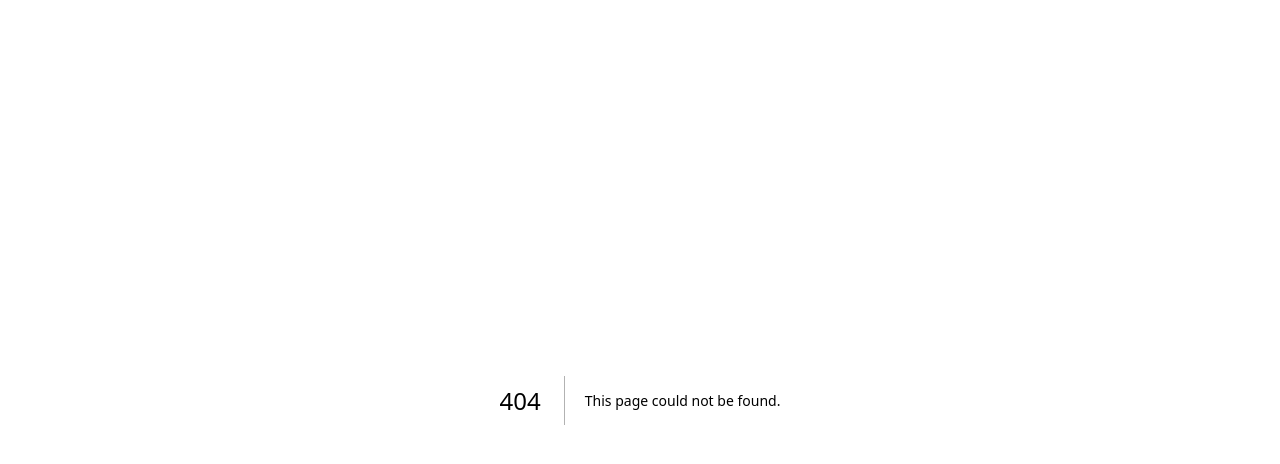
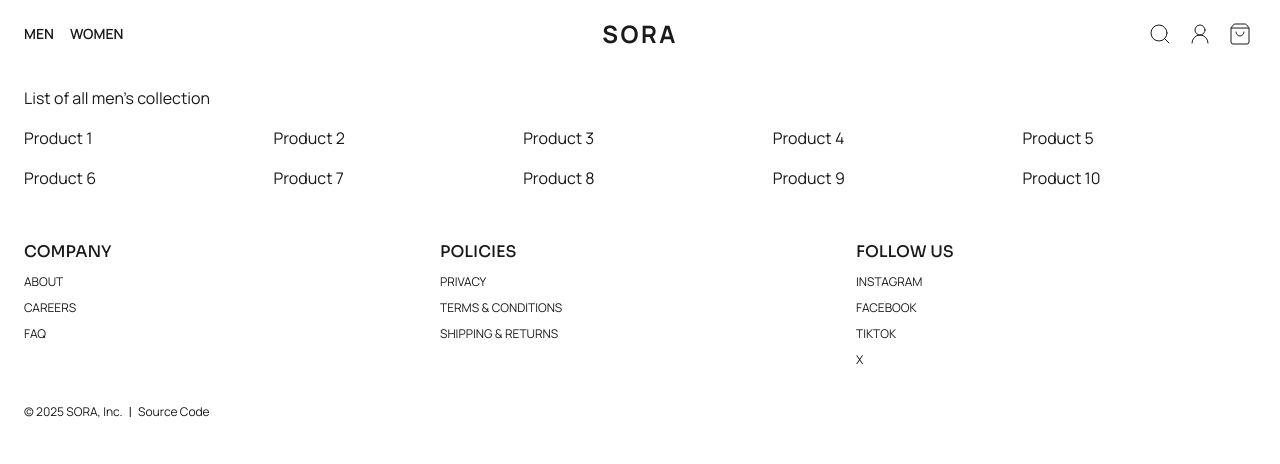
Before and after one commit to JacksonJ97/clothing-store, a Next.js app in the folder client/: page /collections/men in a window 1280 px wide. Before the commit this address had no page. Shown: the top 464 px of the page. Built offline with nearby package versions, Linux system fonts and the light colour scheme.

Commit message:
setting up the collections page

```diff
--- /dev/null
+++ b/client/src/app/(shop)/collections/men/page.tsx
@@ -0,0 +1,19 @@
+export default function MenCollectionPage() {
+  return (
+    <main className="p-4.5 min-lg:px-6">
+      <h2>List of all men's collection</h2>
+      <div className="mt-4 grid grid-cols-2 gap-4 sm:grid-cols-3 lg:grid-cols-4 xl:grid-cols-5">
+        <p>Product 1</p>
+        <p>Product 2</p>
+        <p>Product 3</p>
+        <p>Product 4</p>
+        <p>Product 5</p>
+        <p>Product 6</p>
+        <p>Product 7</p>
+        <p>Product 8</p>
+        <p>Product 9</p>
+        <p>Product 10</p>
+      </div>
+    </main>
+  );
+}
--- /dev/null
+++ b/client/src/app/(shop)/collections/page.tsx
@@ -0,0 +1,11 @@
+import Link from "next/link";
+
+export default function CollectionsPage() {
+  return (
+    <main>
+      <h2>Collections</h2>
+      <Link href="/collections/men">Shop Mens</Link>
+      <Link href="/collections/women">Shop Womens</Link>
+    </main>
+  );
+}
--- /dev/null
+++ b/client/src/app/(shop)/collections/women/page.tsx
@@ -0,0 +1,19 @@
+export default function WomenCollectionPage() {
+  return (
+    <main className="p-4.5 min-lg:px-6">
+      <h2>List of all women's collection</h2>
+      <div className="mt-4 grid grid-cols-2 gap-4 sm:grid-cols-3 lg:grid-cols-4 xl:grid-cols-5">
+        <p>Product 1</p>
+        <p>Product 2</p>
+        <p>Product 3</p>
+        <p>Product 4</p>
+        <p>Product 5</p>
+        <p>Product 6</p>
+        <p>Product 7</p>
+        <p>Product 8</p>
+        <p>Product 9</p>
+        <p>Product 10</p>
+      </div>
+    </main>
+  );
+}
--- a/client/src/app/(shop)/components/Header/index.tsx
+++ b/client/src/app/(shop)/components/Header/index.tsx
@@ -8,8 +8,18 @@ export default function Header() {
   return (
     <header className="bg-background sticky top-0 flex items-center gap-2 p-4.5 min-lg:px-6">
       <div className="hidden w-full items-center gap-4 min-md:flex">
-        <p className="text-sm font-semibold uppercase">Men</p>
-        <p className="text-sm font-semibold uppercase">Women</p>
+        <Link
+          href="/collections/men"
+          className="text-sm font-semibold uppercase hover:underline"
+        >
+          Men
+        </Link>
+        <Link
+          href="/collections/women"
+          className="text-sm font-semibold uppercase hover:underline"
+        >
+          Women
+        </Link>
       </div>
 
       <div className="w-full min-md:hidden">
--- a/client/src/app/(shop)/products/page.tsx
+++ /dev/null
@@ -1,3 +0,0 @@
-export default function ProductsPage() {
-  return <main>Products Page</main>;
-}
```
